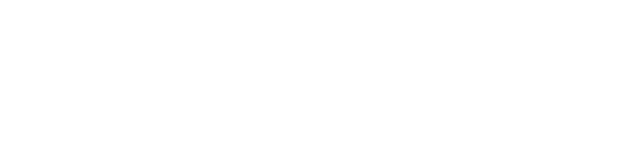
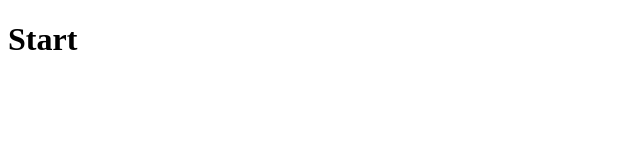
Before and after one commit to googray/rsschool-cv1, a plain HTML site: page index.html in a window 1280 px wide. Shown: the whole page, without its empty margins (0-640 px from the left). Drawn offline with Linux system fonts and the light colour scheme.

Commit message:
feat: update html

```diff
--- a/index.html
+++ b/index.html
@@ -6,5 +6,7 @@
     <meta name="viewport" content="width=device-width, initial-scale=1.0" />
     <title>CV-RSSchool</title>
   </head>
-  <body></body>
+  <body>
+    <h1>Start</h1>
+  </body>
 </html>
```
